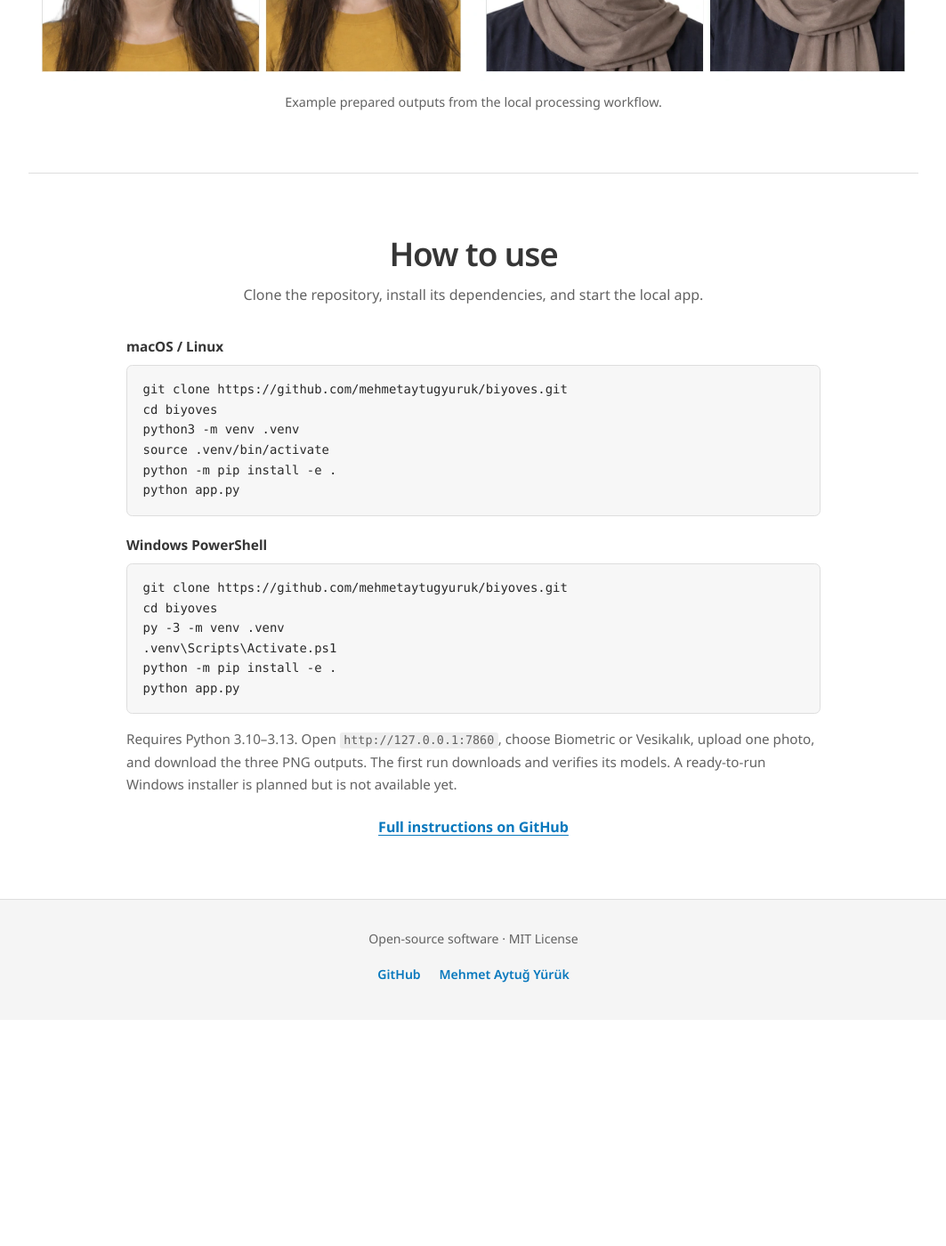
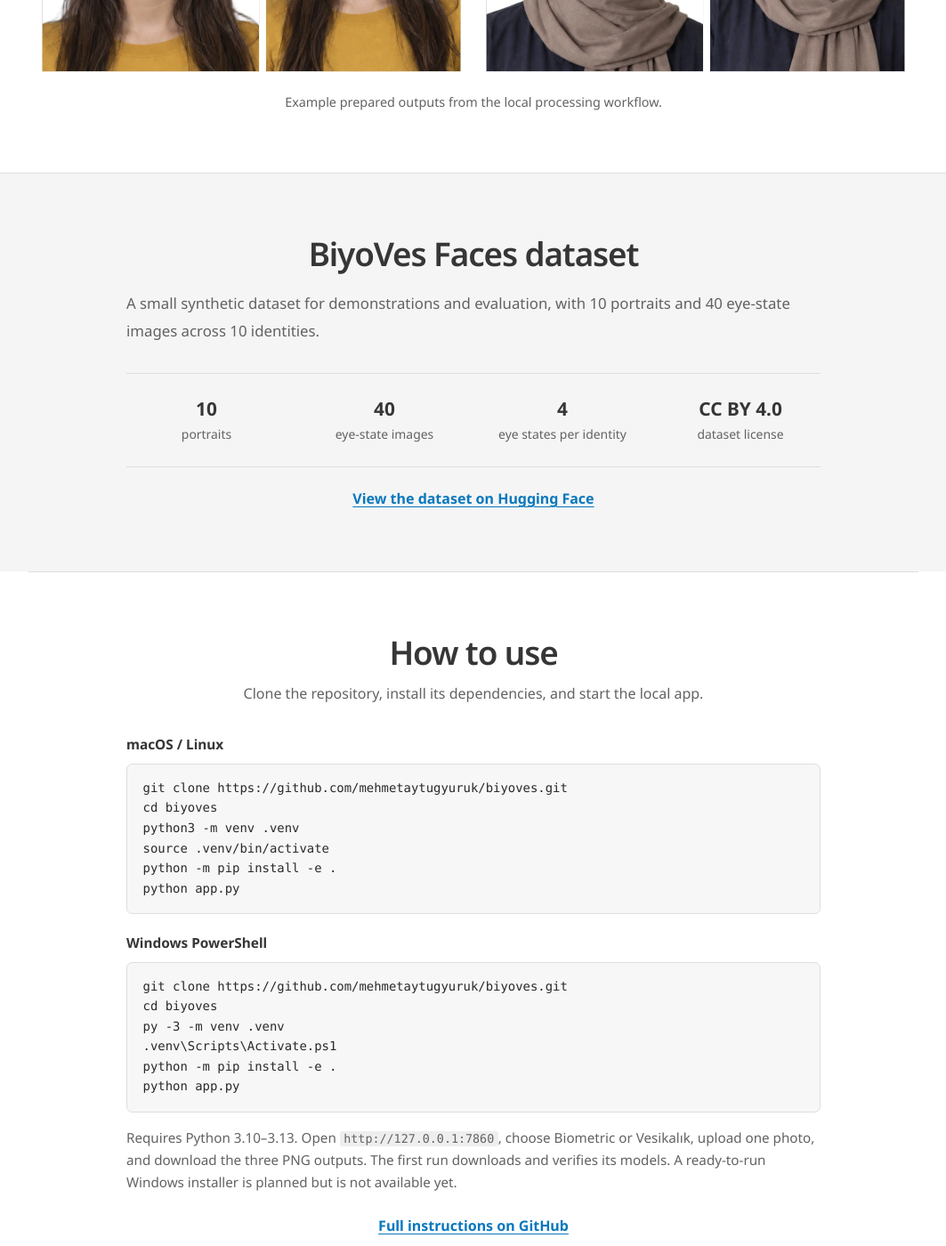
Before and after one commit to mehmetaytugyuruk/mehmetaytugyuruk.github.io, a Jekyll site: the page built from biyoves/index.html, in a window 1280 px wide and 1400 px high, scrolled down 3690 px. Shown: the whole window at 89% size, without its empty margins (108-1171 px from the left). Built offline with Jekyll 4.4.1, drawn with Linux system fonts in a browser that asks for light colours; some web fonts are replaced; before the commit the page ends 4836 px from its top, so only the background shows below that.

Commit message:
Restore BiyoVes dataset links

```diff
--- a/_data/software.yml
+++ b/_data/software.yml
@@ -42,4 +42,6 @@
   links:
     - label: GitHub
       url: https://github.com/mehmetaytugyuruk/biyoves
+    - label: Dataset
+      url: https://huggingface.co/datasets/mehmetaytugyuruk/biyoves-faces
   website: https://mehmetaytugyuruk.github.io/biyoves/
--- a/biyoves/index.html
+++ b/biyoves/index.html
@@ -21,6 +21,7 @@ og_image_alt: BiyoVes overview showing portrait inputs and prepared biometric an
           <span>GitHub code</span>
         </a>
         <a class="bv-resource-link" href="#formats">Output formats</a>
+        <a class="bv-resource-link" href="#dataset">Dataset</a>
         <a class="bv-resource-link" href="#quick-start">How to use</a>
       </nav>
     </div>
@@ -102,6 +103,20 @@ og_image_alt: BiyoVes overview showing portrait inputs and prepared biometric an
     </figure>
   </section>
 
+  <section class="bv-section bv-shaded" id="dataset" aria-labelledby="dataset-title">
+    <div class="bv-container bv-container-narrow">
+      <h2 id="dataset-title">BiyoVes Faces dataset</h2>
+      <p class="bv-lead">A small synthetic dataset for demonstrations and evaluation, with 10 portraits and 40 eye-state images across 10 identities.</p>
+      <div class="bv-dataset-facts">
+        <div><strong>10</strong><span>portraits</span></div>
+        <div><strong>40</strong><span>eye-state images</span></div>
+        <div><strong>4</strong><span>eye states per identity</span></div>
+        <div><strong>CC BY 4.0</strong><span>dataset license</span></div>
+      </div>
+      <p class="bv-centered"><a class="bv-text-link" href="https://huggingface.co/datasets/mehmetaytugyuruk/biyoves-faces" target="_blank" rel="noopener noreferrer">View the dataset on Hugging Face</a></p>
+    </div>
+  </section>
+
   <section class="bv-section bv-container" id="quick-start" aria-labelledby="quick-start-title">
     <div class="bv-container-narrow">
       <h2 id="quick-start-title">How to use</h2>
@@ -130,6 +145,7 @@ python app.py</code></pre>
       <p>Open-source software · MIT License</p>
       <nav class="bv-footer-links" aria-label="Project links">
         <a href="https://github.com/mehmetaytugyuruk/biyoves" target="_blank" rel="noopener noreferrer">GitHub</a>
+        <a href="https://huggingface.co/datasets/mehmetaytugyuruk/biyoves-faces" target="_blank" rel="noopener noreferrer">Dataset</a>
         <a href="https://mehmetaytugyuruk.github.io/">Mehmet Aytuğ Yürük</a>
       </nav>
     </div>
```
